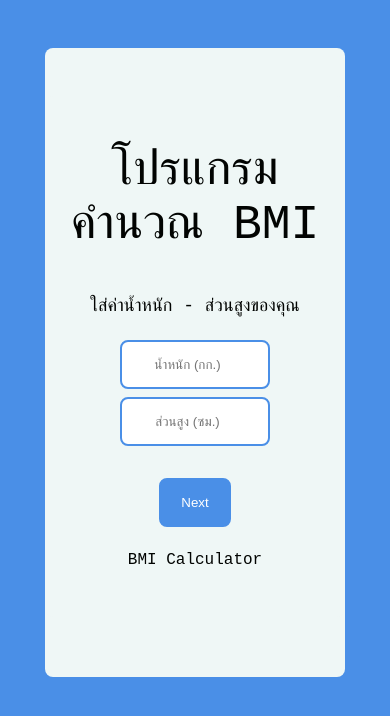
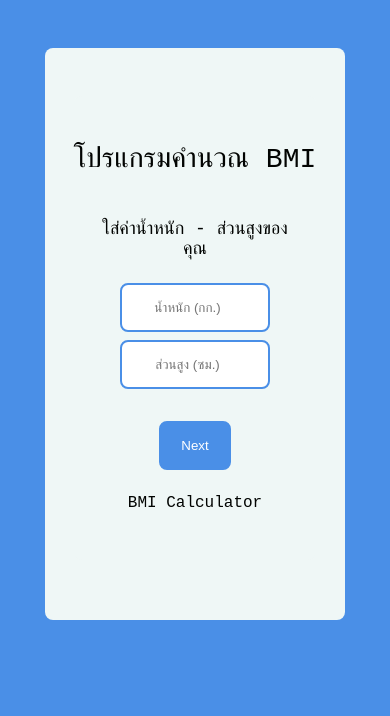
Before and after one commit to Rattharut/BMI-by-Rattharut, a plain HTML site: page index.html in a window 390 px wide. Drawn offline with nearby package versions, Linux system fonts and the light colour scheme; a web font is replaced by a local one.

Commit message:
Update main.css
Signed-off-by: Rattharut <bobwnan@gmail.com>

```diff
--- a/main.css
+++ b/main.css
@@ -120,12 +120,14 @@ margin-top: 16px;
 }
 
 @media (max-width: 576px) {
+.BMI-main{font-size: 36px;}
 .container{max-width: 415px;}
 .The-BMI{font-size: 24px;}
 .quiz-block {width: 100%; max-width:200px;}
 }
 
 @media (max-width: 430px) {
+.BMI-main{font-size: 28px;}
 .container{max-width: 300px;}
 .Quiz-main{font-size: 36px;}
 .The-BMI{font-size: 18px;}
```
